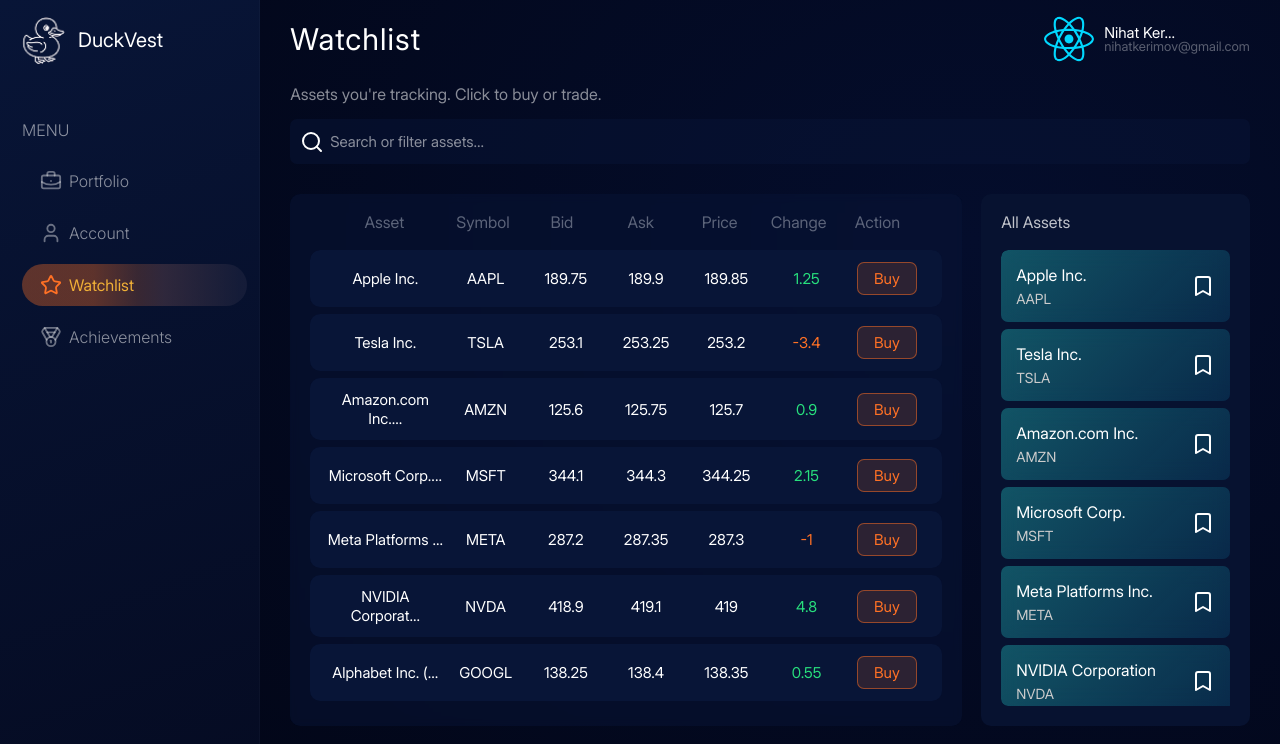
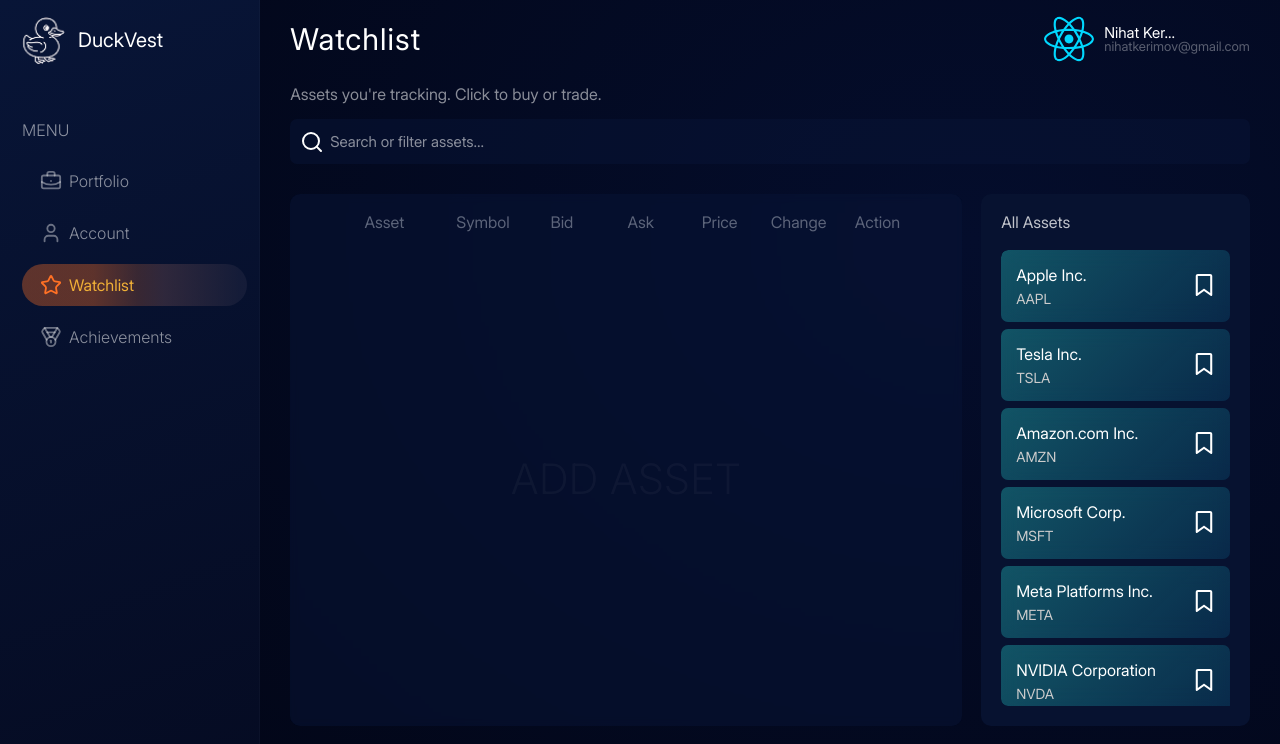
Before and after one commit to kerimov4785/DuckVest, a React (Vite) app: page /Watchlist in a window 1280 px wide. Shown: the top 744 px of the page. Built offline with nearby package versions, Linux system fonts and the light colour scheme.

Commit message:
addanddel

```diff
--- a/package.json
+++ b/package.json
@@ -13,6 +13,7 @@
     "lucide-react": "^0.518.0",
     "react": "^19.1.0",
     "react-dom": "^19.1.0",
+    "react-icons": "^5.5.0",
     "react-router": "^7.6.2",
     "recharts": "^2.15.4"
   },
--- a/src/components/AllAssets.jsx
+++ b/src/components/AllAssets.jsx
@@ -1,9 +1,11 @@
 import { Bookmark } from 'lucide-react'
-import React from 'react'
+import React, { useState } from 'react'
+import { FaBookmark, FaRegBookmark } from 'react-icons/fa6'
 
-function AllAssets() {
+function AllAssets({ stocks, setStocks }) {
     const allStock = [
         {
+            id: 1,
             asset: "Apple Inc.",
             symbol: "AAPL",
             bid: 189.75,
@@ -12,6 +14,7 @@
             change: +1.25,
         },
         {
+            id: 2,
             asset: "Tesla Inc.",
             symbol: "TSLA",
             bid: 253.10,
@@ -20,6 +23,7 @@
             change: -3.40,
         },
         {
+            id: 3,
             asset: "Amazon.com Inc.",
             symbol: "AMZN",
             bid: 125.60,
@@ -28,6 +32,7 @@
             change: +0.90,
         },
         {
+            id: 4,
             asset: "Microsoft Corp.",
             symbol: "MSFT",
             bid: 344.10,
@@ -36,6 +41,7 @@
             change: +2.15,
         },
         {
+            id: 5,
             asset: "Meta Platforms Inc.",
             symbol: "META",
             bid: 287.20,
@@ -44,6 +50,7 @@
             change: -1.00,
         },
         {
+            id: 6,
             asset: "NVIDIA Corporation",
             symbol: "NVDA",
             bid: 418.90,
@@ -52,6 +59,7 @@
             change: +4.80,
         },
         {
+            id: 7,
             asset: "Alphabet Inc. (Google)",
             symbol: "GOOGL",
             bid: 138.25,
@@ -60,6 +68,7 @@
             change: +0.55,
         },
         {
+            id: 8,
             asset: "Netflix Inc.",
             symbol: "NFLX",
             bid: 407.10,
@@ -68,6 +77,7 @@
             change: +1.90,
         },
         {
+            id: 9,
             asset: "Intel Corporation",
             symbol: "INTC",
             bid: 36.75,
@@ -76,6 +86,7 @@
             change: -0.15,
         },
         {
+            id: 10,
             asset: "AMD Inc.",
             symbol: "AMD",
             bid: 109.40,
@@ -84,6 +95,7 @@
             change: +0.75,
         },
         {
+            id: 11,
             asset: "Coca-Cola Co.",
             symbol: "KO",
             bid: 59.10,
@@ -92,6 +104,7 @@
             change: +0.10,
         },
         {
+            id: 12,
             asset: "PepsiCo Inc.",
             symbol: "PEP",
             bid: 175.35,
@@ -100,6 +113,7 @@
             change: -0.60,
         },
         {
+            id: 13,
             asset: "Visa Inc.",
             symbol: "V",
             bid: 239.10,
@@ -108,6 +122,7 @@
             change: +1.15,
         },
         {
+            id: 14,
             asset: "Mastercard Inc.",
             symbol: "MA",
             bid: 390.50,
@@ -116,6 +131,7 @@
             change: -2.30,
         },
         {
+            id: 15,
             asset: "PayPal Holdings Inc.",
             symbol: "PYPL",
             bid: 62.20,
@@ -123,17 +139,34 @@
             price: 62.30,
             change: +0.25,
         }]
+    let [saved, setSaved] = useState({})
+    const toggleLike = (id) => {
+        let obj = allStock.find(item => item.id == id)
+        if(!stocks.find(item => item.id == id)){
+            setStocks([...stocks, obj])
+            console.log('+');
+        }
+        else {
+            setStocks(stocks.filter(item => item.id != id))
+            console.log('-');
+        }
+        setSaved({ ...saved, [id]: !saved[id], });
+        console.log(stocks)
+    };
     return (
         <div className='all-table'>
             <h4>All Assets</h4>
             <div className="all-table-body">
-                {allStock.map((item,i) => (
+                {allStock.map((item, i) => (
                     <div key={i} className='stock-card gradient-1'>
                         <div>
                             <h3>{item.asset}</h3>
                             <p>{item.symbol}</p>
                         </div>
-                            <Bookmark color='white'/>
+                        <div style={{ cursor: 'pointer' }} onClick={() => toggleLike(item.id)} >
+                            {saved[item.id] ? <FaBookmark size={22} color='rgb(255 113 37 / 62%)' /> : <FaRegBookmark size={22} color='white' />
+                            }
+                        </div>
                     </div>
                 ))}
             </div>
--- a/src/components/LikedAssets.jsx
+++ b/src/components/LikedAssets.jsx
@@ -1,127 +1,6 @@
 import React, { useState } from 'react'
 
-function LikedAssets() {
-    const [stocks,setStocks] = useState([
-        {
-            asset: "Apple Inc.",
-            symbol: "AAPL",
-            bid: 189.75,
-            ask: 189.90,
-            price: 189.85,
-            change: +1.25,
-        },
-        {
-            asset: "Tesla Inc.",
-            symbol: "TSLA",
-            bid: 253.10,
-            ask: 253.25,
-            price: 253.20,
-            change: -3.40,
-        },
-        {
-            asset: "Amazon.com Inc.",
-            symbol: "AMZN",
-            bid: 125.60,
-            ask: 125.75,
-            price: 125.70,
-            change: +0.90,
-        },
-        {
-            asset: "Microsoft Corp.",
-            symbol: "MSFT",
-            bid: 344.10,
-            ask: 344.30,
-            price: 344.25,
-            change: +2.15,
-        },
-        {
-            asset: "Meta Platforms Inc.",
-            symbol: "META",
-            bid: 287.20,
-            ask: 287.35,
-            price: 287.30,
-            change: -1.00,
-        },
-        {
-            asset: "NVIDIA Corporation",
-            symbol: "NVDA",
-            bid: 418.90,
-            ask: 419.10,
-            price: 419.00,
-            change: +4.80,
-        },
-        {
-            asset: "Alphabet Inc. (Google)",
-            symbol: "GOOGL",
-            bid: 138.25,
-            ask: 138.40,
-            price: 138.35,
-            change: +0.55,
-        },
-        {
-            asset: "Netflix Inc.",
-            symbol: "NFLX",
-            bid: 407.10,
-            ask: 407.30,
-            price: 407.20,
-            change: +1.90,
-        },
-        {
-            asset: "Intel Corporation",
-            symbol: "INTC",
-            bid: 36.75,
-            ask: 36.80,
-            price: 36.78,
-            change: -0.15,
-        },
-        {
-            asset: "AMD Inc.",
-            symbol: "AMD",
-            bid: 109.40,
-            ask: 109.55,
-            price: 109.50,
-            change: +0.75,
-        },
-        {
-            asset: "Coca-Cola Co.",
-            symbol: "KO",
-            bid: 59.10,
-            ask: 59.20,
-            price: 59.15,
-            change: +0.10,
-        },
-        {
-            asset: "PepsiCo Inc.",
-            symbol: "PEP",
-            bid: 175.35,
-            ask: 175.50,
-            price: 175.40,
-            change: -0.60,
-        },
-        {
-            asset: "Visa Inc.",
-            symbol: "V",
-            bid: 239.10,
-            ask: 239.25,
-            price: 239.20,
-            change: +1.15,
-        },
-        {
-            asset: "Mastercard Inc.",
-            symbol: "MA",
-            bid: 390.50,
-            ask: 390.75,
-            price: 390.65,
-            change: -2.30,
-        },
-        {
-            asset: "PayPal Holdings Inc.",
-            symbol: "PYPL",
-            bid: 62.20,
-            ask: 62.35,
-            price: 62.30,
-            change: +0.25,
-        }])
+function LikedAssets({ stocks, setStocks }) {
 
     return (
         <div className='liked-table'>
@@ -135,19 +14,21 @@
                 <div>Action</div>
             </div>
             <div className="liked-table-body">
-                {stocks.map((item, i) =>
+                {stocks.length != 0 ? stocks.map((item, i) =>
                     <div key={i} className='liked-table-row'>
-                        <div>{item.asset.length >= 15 ? item.asset.slice(0,15) + '...' : item.asset}</div>
-                        <div>{item.symbol}</div>
-                        <div>{item.bid}</div>
-                        <div>{item.ask}</div>
-                        <div>{item.price}</div>
-                        <div className={ `${item.change}`.startsWith('-') ? 'red' : 'green'} >{item.change}</div>
+                        <div>{item?.asset?.length >= 15 ? item?.asset.slice(0, 15) + '...' : item?.asset}</div>
+                        <div>{item?.symbol}</div>
+                        <div>{item?.bid}</div>
+                        <div>{item?.ask}</div>
+                        <div>{item?.price}</div>
+                        <div className={`${item?.change}`.startsWith('-') ? 'red' : 'green'} >{item?.change}</div>
                         <div className='buy-button'>
                             <p>Buy</p>
                         </div>
                     </div>
-                )}
+                ) : <div className='empty-body'>
+                    <p>Add Asset</p>
+                </div>}
             </div>
         </div>
     )
--- a/src/index.css
+++ b/src/index.css
@@ -630,7 +630,16 @@
 .liked-table-header>div:first-child {
   flex: 1.5;
 }
-
+.empty-body{
+  display: flex;
+  justify-content: center;
+  height: 100%;
+  align-items: center;
+  color: rgba(255, 255, 255, 0.039);
+  /* color: #0e5f852a; */
+  text-transform: uppercase;
+  font: 300 42px 'Inter';
+}
 .buy-button>p {
   cursor: pointer;
   margin: auto;
--- a/src/pages/Watchlist.jsx
+++ b/src/pages/Watchlist.jsx
@@ -1,9 +1,11 @@
 import { Search } from 'lucide-react'
-import React from 'react'
+import React, { useState } from 'react'
 import AllAssets from '../components/AllAssets'
 import LikedAssets from '../components/LikedAssets'
 
 function Watchlist() {
+    const [stocks,setStocks] = useState([])
+
     return (
         <div className='watchlist'>
             <div className='watchlist-header'>
@@ -22,8 +24,8 @@
                 <input type="text" placeholder='Search or filter assets...' />
             </div>
             <div className='watch-tables'>
-                <LikedAssets/>
-                <AllAssets />
+                <LikedAssets stocks={stocks} setStocks={setStocks}/>
+                <AllAssets  stocks={stocks} setStocks={setStocks}/>
             </div>
         </div>
     )
```
Also changed, not shown: 1 other file (tests, documents, lock files or other folders).
